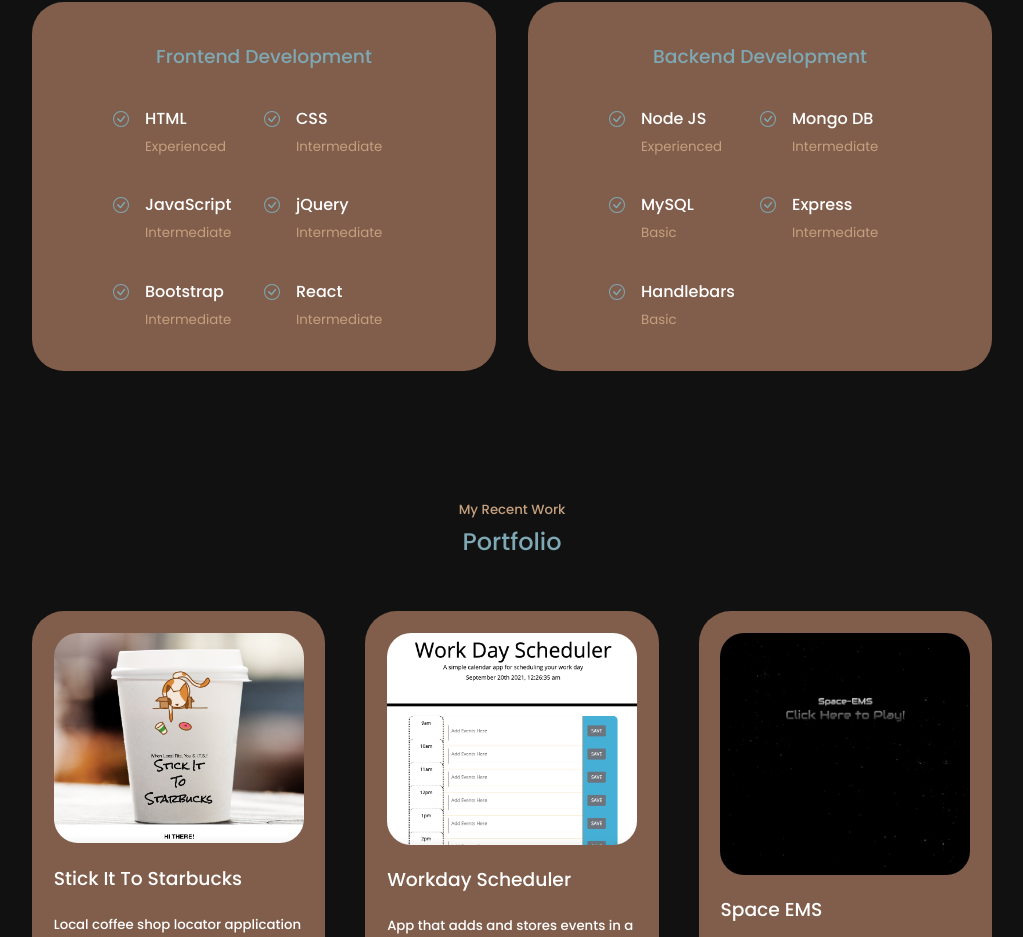
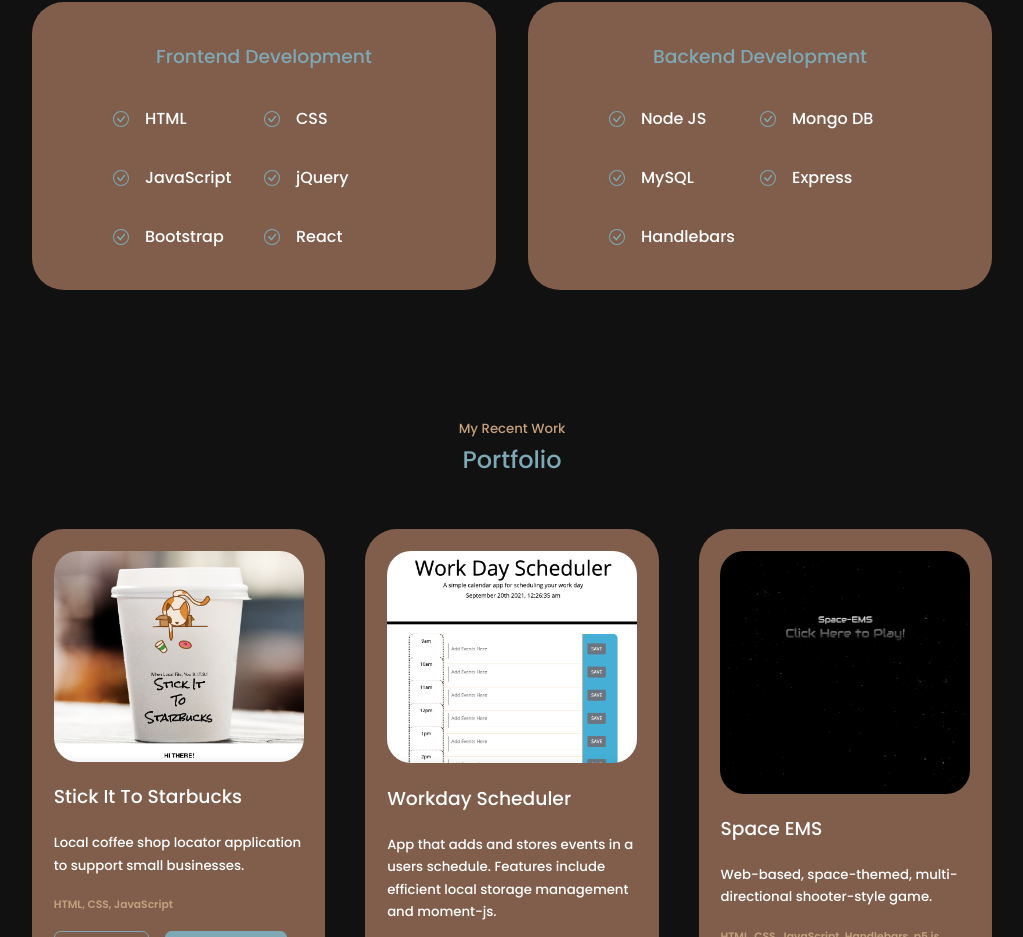
Before and after one commit to denimazzei/portfolio-2022, a React (Create React App) app: page / in a window 1280 px wide. Shown: the part 1974-2911 px from the top of the page, without its empty margins (128-1151 px from the left). Built offline with nearby package versions, Linux system fonts and the light colour scheme.

Commit message:
removed experience levels from experience section

```diff
--- a/src/components/experience/Experience.jsx
+++ b/src/components/experience/Experience.jsx
@@ -16,7 +16,6 @@ const Experience = () => {
                             <BsCheckCircle className="experience_details-icon" />
                             <div>
                                 <h4>HTML</h4>
-                                <small className="text-light">Experienced</small>
                             </div>
                         </article>
 
@@ -24,7 +23,6 @@ const Experience = () => {
                             <BsCheckCircle className="experience_details-icon"/>
                             <div>
                                 <h4>CSS</h4>
-                                <small className="text-light">Intermediate</small>
                             </div>
                         </article>
 
@@ -32,7 +30,6 @@ const Experience = () => {
                             <BsCheckCircle className="experience_details-icon"/>
                             <div>
                                 <h4>JavaScript</h4>
-                                <small className="text-light">Intermediate</small>
                             </div>
                         </article>
 
@@ -40,7 +37,6 @@ const Experience = () => {
                             <BsCheckCircle className="experience_details-icon"/>
                             <div>
                                 <h4>jQuery</h4>
-                                <small className="text-light">Intermediate</small>
                             </div>
                         </article>
 
@@ -48,7 +44,6 @@ const Experience = () => {
                             <BsCheckCircle className="experience_details-icon"/>
                             <div>
                                 <h4>Bootstrap</h4>
-                                <small className="text-light">Intermediate</small>
                             </div>
                         </article>
 
@@ -56,7 +51,6 @@ const Experience = () => {
                             <BsCheckCircle className="experience_details-icon"/>
                             <div>
                                 <h4>React</h4>
-                                <small className="text-light">Intermediate</small>
                             </div>
                         </article>
                     </div>
@@ -70,7 +64,6 @@ const Experience = () => {
                             <BsCheckCircle className="experience_details-icon"/>
                             <div>
                                 <h4>Node JS</h4>
-                                <small className="text-light">Experienced</small>
                             </div>
                         </article>
 
@@ -78,7 +71,6 @@ const Experience = () => {
                             <BsCheckCircle className="experience_details-icon"/>
                             <div>
                                 <h4>Mongo DB</h4>
-                                <small className="text-light">Intermediate</small>
                             </div>
                         </article>
 
@@ -86,7 +78,6 @@ const Experience = () => {
                             <BsCheckCircle className="experience_details-icon"/>
                             <div>
                                 <h4>MySQL</h4>
-                                <small className="text-light">Basic</small>
                             </div>
                         </article>
 
@@ -94,7 +85,6 @@ const Experience = () => {
                             <BsCheckCircle className="experience_details-icon"/>
                             <div>
                                 <h4>Express</h4>
-                                <small className="text-light">Intermediate</small>
                             </div>
                         </article>
 
@@ -102,7 +92,6 @@ const Experience = () => {
                             <BsCheckCircle className="experience_details-icon"/>
                             <div>
                                 <h4>Handlebars</h4>
-                                <small className="text-light">Basic</small>
                             </div>
                         </article>
 
```
Also changed, not shown: 16 other files (tests, documents, lock files or other folders).
